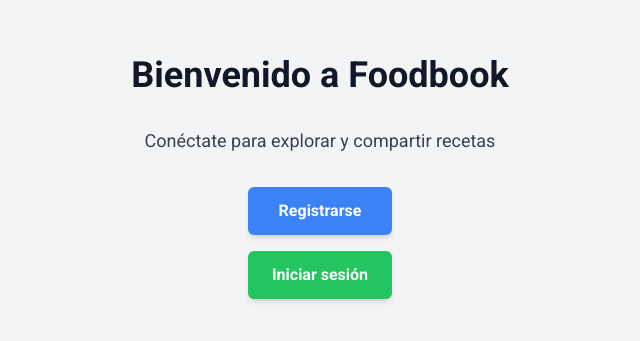
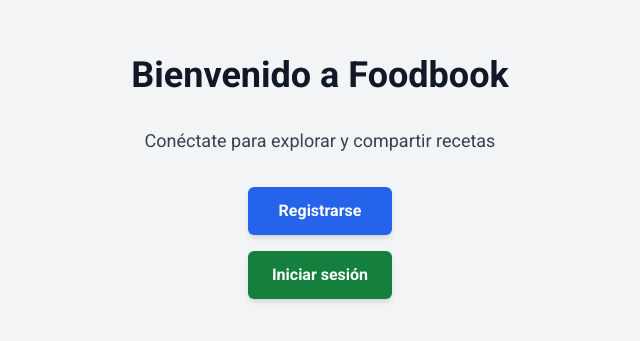
Before and after one commit to BenitezFranco/trabajoFinal, a Next.js app in the folder frontend/: page / in a window 1280 px wide. Shown: the part 223-564 px from the top of the page, without its empty margins (320-960 px from the left). Built offline with nearby package versions, Linux system fonts and the light colour scheme.

Commit message:
Agregando mas accesibilidad

```diff
--- a/frontend/components/cards/receta/CardRecetaP.jsx
+++ b/frontend/components/cards/receta/CardRecetaP.jsx
@@ -23,7 +23,7 @@ const CardReceta = ({ item }) => {
                 <div className="p-4">
                     <h2 className="text-2xl font-bold mb-2 transition-all duration-200 hover:text-blue-500">{item.titulo}</h2>
                     <p className="text-sm text-gray-600 mb-1">{item.descripcion}</p>
-                    <div className="flex items-center space-x-2 text-sm text-gray-500">
+                    <div className="flex items-center space-x-2 text-sm text-gray-600">
                         <FaFireAlt className="text-yellow-500" />  {/* Ícono de dificultad */}
                         <span>{item.dificultad}</span>
                     </div>
--- a/frontend/components/head/CustomHead.jsx
+++ b/frontend/components/head/CustomHead.jsx
@@ -2,7 +2,7 @@ import Head from 'next/head';
 
 const CustomHead = ({ title, description }) => {
     return (
-        <Head role='banner'>
+        <Head>
             <title>{title || "FoodBook"}</title>
             {description && <meta name="description" content={description} />}
         </Head>
--- a/frontend/components/semanal/Generador.jsx
+++ b/frontend/components/semanal/Generador.jsx
@@ -115,7 +115,7 @@ const Generador = () => {
   return (
     <div className="flex flex-col min-h-screen">
       <Header />
-      <div className="flex-grow bg-gray-100 p-6">
+      <div className="flex-grow bg-gray-100 p-6" role="main">
         <div className="grid grid-cols-7 grid-rows-4 gap-6 max-w-6xl mx-auto">
           {/* Sección de Búsqueda */}
           <div className="col-span-3 row-span-4 bg-white p-6 rounded-xl shadow-lg">
@@ -125,6 +125,10 @@ const Generador = () => {
             <form onSubmit={handleSearch} className="mb-6">
               <div className="flex flex-col space-y-4">
                 {opcionesBusqueda.map((opcion, index) => (
+                  <>
+                  <label for="filtros" class="text-gray-700 font-medium">
+                          Filtrar por:
+                        </label>
                   <OpcionBusqueda
                     key={index}
                     index={index}
@@ -134,6 +138,7 @@ const Generador = () => {
                     onTermChange={handleTermChange}
                     onRemove={handleRemoveOption}
                   />
+                  </>
                 ))}
                 <button
                   type="button"
--- a/frontend/pages/index.jsx
+++ b/frontend/pages/index.jsx
@@ -21,13 +21,13 @@ export default function Home() {
       <div className="flex flex-col gap-4">
         <button
           onClick={handleRegister}
-          className="px-6 py-3 bg-blue-500 text-white font-semibold rounded-md shadow-md hover:bg-blue-600 transition duration-300"
+          className="px-6 py-3 bg-blue-600 text-white font-semibold rounded-md shadow-md hover:bg-blue-500 transition duration-300"
         >
           Registrarse
         </button>
         <button
           onClick={handleLogin}
-          className="px-6 py-3 bg-green-500 text-white font-semibold rounded-md shadow-md hover:bg-green-600 transition duration-300"
+          className="px-6 py-3 bg-green-700 text-white font-semibold rounded-md shadow-md hover:bg-green-500 transition duration-300"
         >
           Iniciar sesión
         </button>
--- a/frontend/pages/register.jsx
+++ b/frontend/pages/register.jsx
@@ -139,7 +139,7 @@ const Register = () => {
                     </div>
                     <button
                         type="submit"
-                        className="bg-blue-500 text-white font-bold py-2 px-4 rounded-md w-full hover:bg-blue-600 focus:outline-none focus:ring-2 focus:ring-blue-500"
+                        className="bg-blue-600 text-white font-bold py-2 px-4 rounded-md w-full hover:bg-blue-500 focus:outline-none focus:ring-2 focus:ring-blue-500"
                     >
                         Registrar
                     </button>
```
Also changed, not shown: frontend/components/header/Header.jsx (+14 -5 lines).
